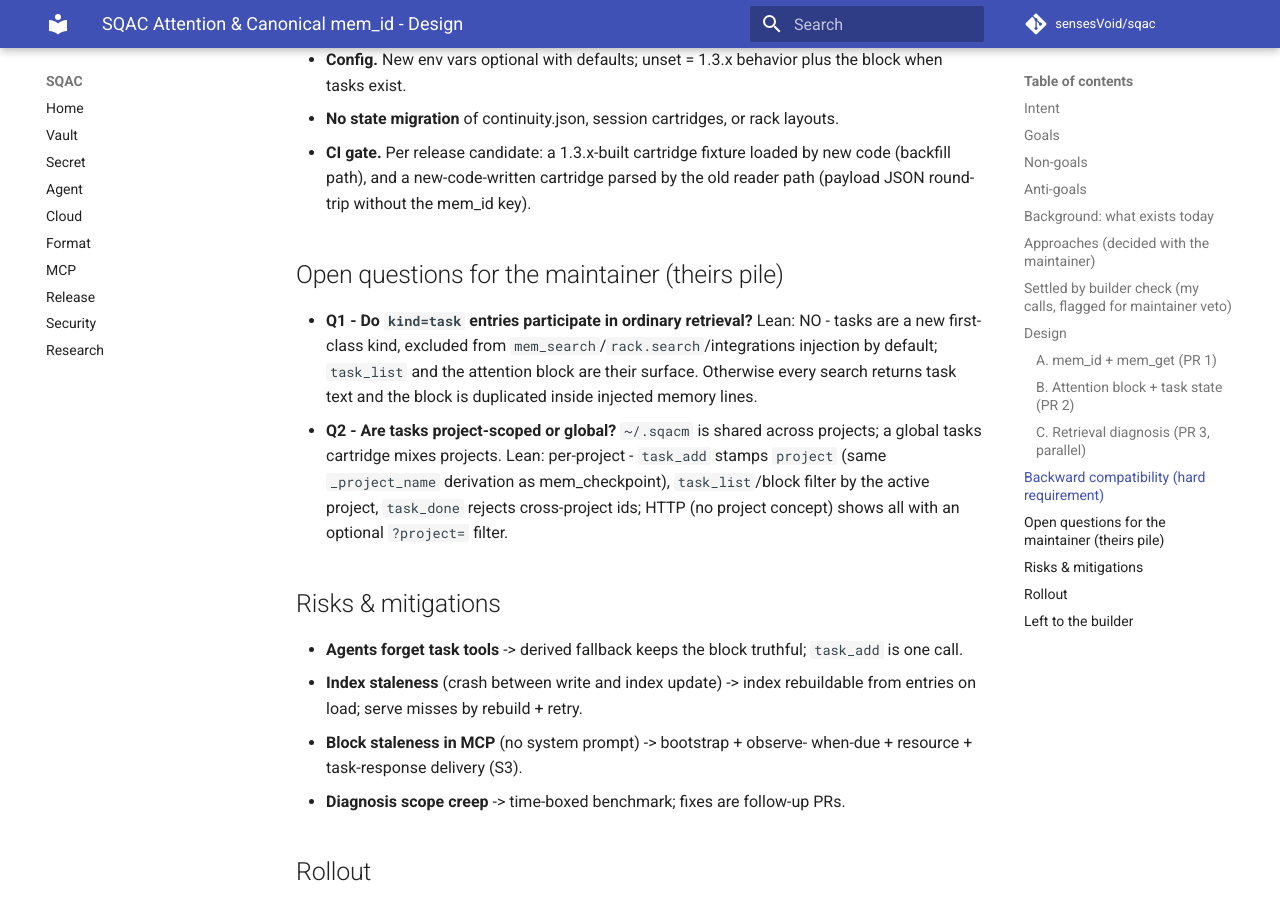
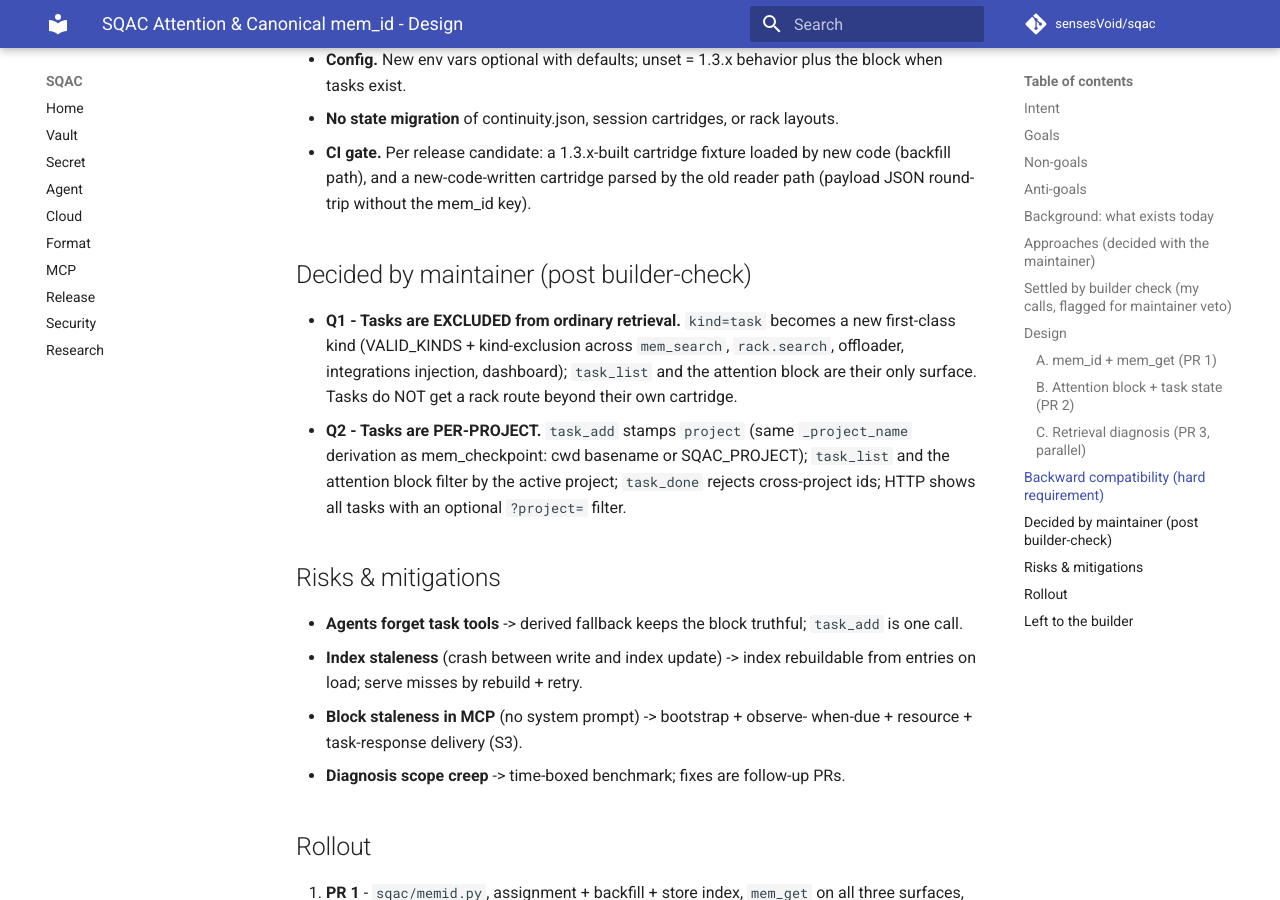
Before and after one commit to sensesVoid/sqac, an MkDocs documentation site: the page built from docs/superpowers/specs/2026-11-22-sqac-attention-design.md, in a window 1280 px wide and 900 px high, scrolled down 6136 px. Built offline with MkDocs 1.6.1 and Material for MkDocs 9.7.7, drawn with Linux system fonts in a browser that asks for light colours; comment, search, counter and statistics services are not loaded.

Commit message:
docs(design): Q1 tasks excluded from search; Q2 tasks per-project

```diff
--- a/docs/superpowers/specs/2026-11-22-sqac-attention-design.md
+++ b/docs/superpowers/specs/2026-11-22-sqac-attention-design.md
@@ -269,20 +269,18 @@ checkpoint/observe.
   parsed by the old reader path (payload JSON round-trip without the
   mem_id key).
 
-## Open questions for the maintainer (theirs pile)
+## Decided by maintainer (post builder-check)
 
-- **Q1 - Do `kind=task` entries participate in ordinary retrieval?**
-  Lean: NO - tasks are a new first-class kind, excluded from
-  `mem_search`/`rack.search`/integrations injection by default;
-  `task_list` and the attention block are their surface. Otherwise
-  every search returns task text and the block is duplicated inside
-  injected memory lines.
-- **Q2 - Are tasks project-scoped or global?** `~/.sqacm` is shared
-  across projects; a global tasks cartridge mixes projects. Lean:
-  per-project - `task_add` stamps `project` (same `_project_name`
-  derivation as mem_checkpoint), `task_list`/block filter by the active
-  project, `task_done` rejects cross-project ids; HTTP (no project
-  concept) shows all with an optional `?project=` filter.
+- **Q1 - Tasks are EXCLUDED from ordinary retrieval.** `kind=task`
+  becomes a new first-class kind (VALID_KINDS + kind-exclusion across
+  `mem_search`, `rack.search`, offloader, integrations injection,
+  dashboard); `task_list` and the attention block are their only
+  surface. Tasks do NOT get a rack route beyond their own cartridge.
+- **Q2 - Tasks are PER-PROJECT.** `task_add` stamps `project` (same
+  `_project_name` derivation as mem_checkpoint: cwd basename or
+  SQAC_PROJECT); `task_list` and the attention block filter by the
+  active project; `task_done` rejects cross-project ids; HTTP shows
+  all tasks with an optional `?project=` filter.
 
 ## Risks & mitigations
 
```
